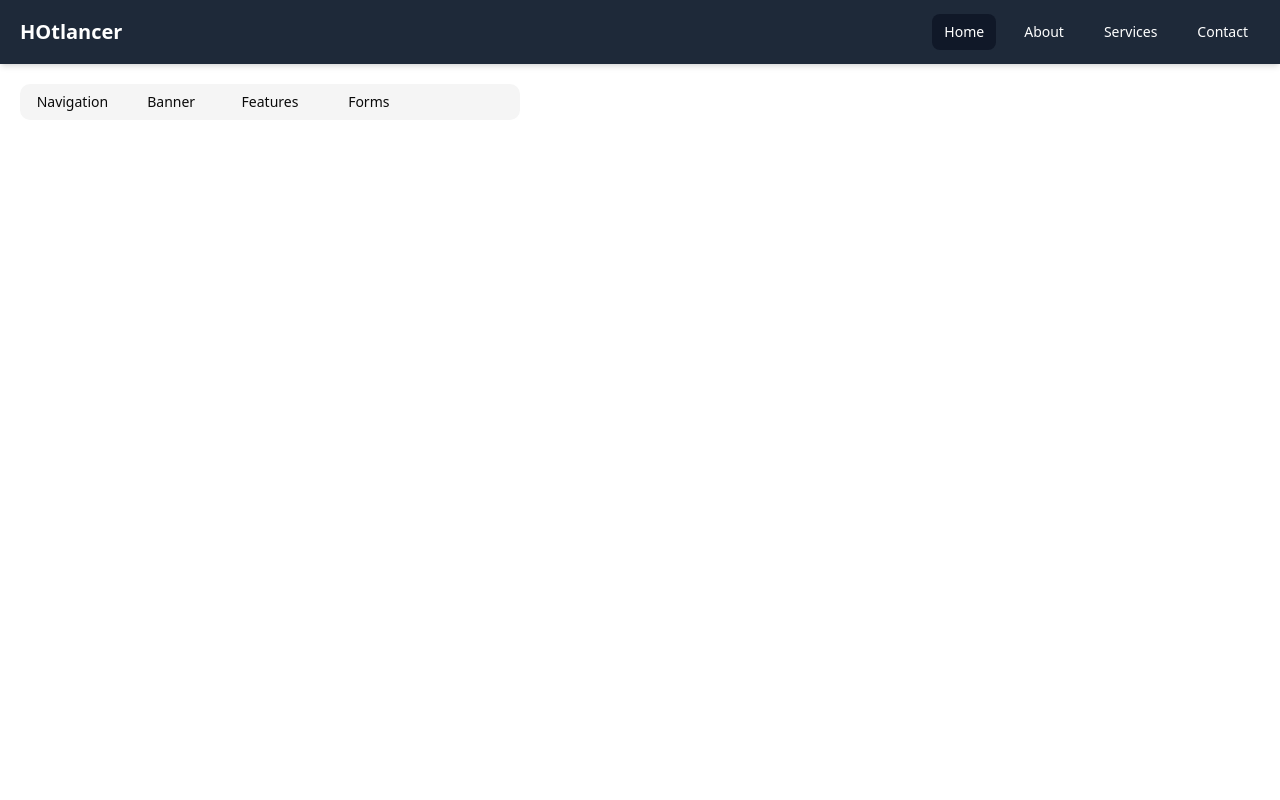
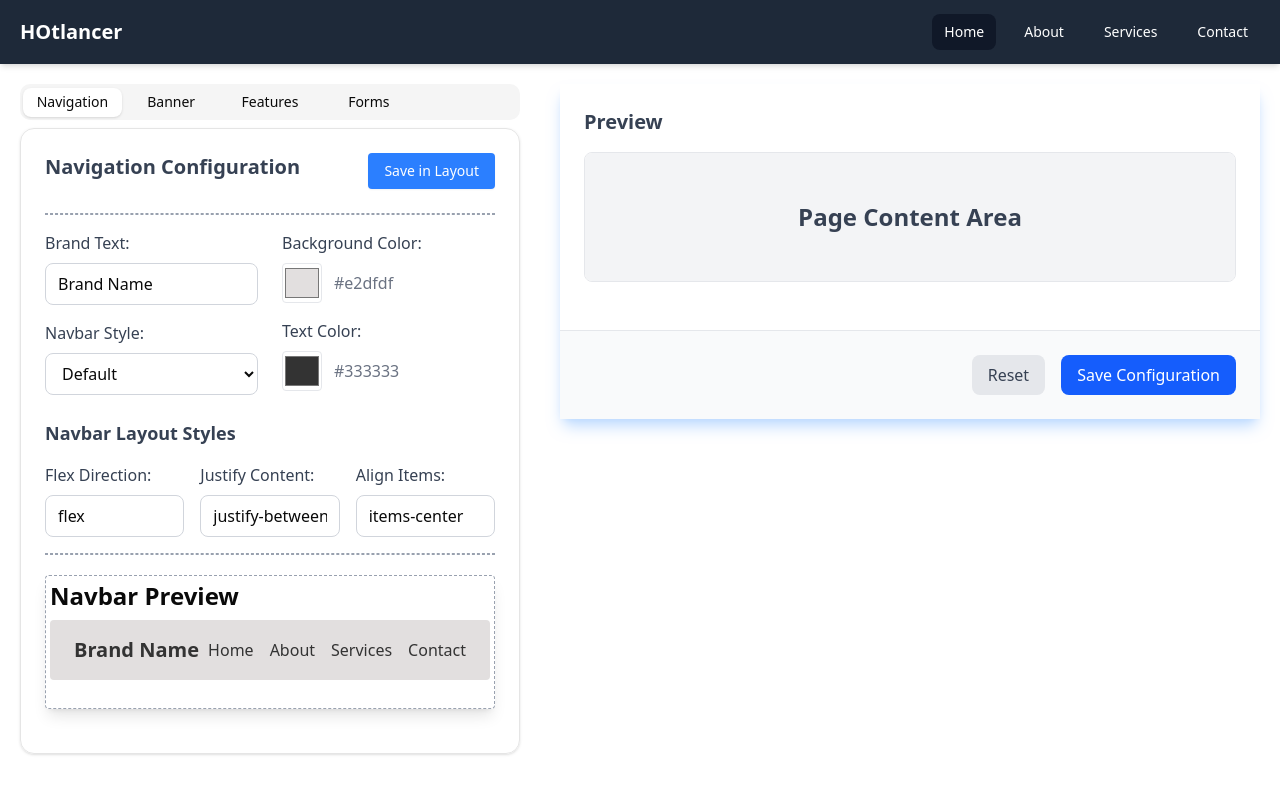
Before and after one commit to hasanali112/hotlancer-dashboard, a Next.js app: page / in a window 1280 px wide. Shown: the top 800 px of the page. Built offline with nearby package versions, Linux system fonts and the light colour scheme.

Commit message:
add navabr

```diff
--- a/src/app/page.tsx
+++ b/src/app/page.tsx
@@ -1,3 +1,5 @@
+import PageNav from "@/component/Layout/PageNav";
+import Preview from "@/component/Layout/preview/Preview";
 import { Button } from "@/components/ui/button";
 import {
   Card,
@@ -30,10 +32,10 @@ const tabList = [
 
 const Home = () => {
   return (
-    <div className="w-full  max-w-[1540px] mx-auto  px-[20px] h-screen mt-5">
-      <div className="flex gap-10 items-center">
+    <div className="w-full  max-w-[1540px] mx-auto  px-[20px] min-h-screen mt-5">
+      <div className="flex gap-10">
         <div>
-          <Tabs defaultValue="account" className="w-[500px] ">
+          <Tabs defaultValue="navigation" className="w-[500px] ">
             <TabsList className="grid w-full grid-cols-5 cursor-pointer">
               {tabList.map((tab) => (
                 <TabsTrigger
@@ -48,17 +50,12 @@ const Home = () => {
 
             {/* navigation */}
             <TabsContent value="navigation">
-              <Card>
-                <CardHeader>
-                  <CardTitle>Account</CardTitle>
-                  <CardDescription></CardDescription>
-                </CardHeader>
+              <Card className="bg-transparent">
                 <CardContent className="space-y-2">
-                  <div></div>
+                  <div>
+                    <PageNav />
+                  </div>
                 </CardContent>
-                <CardFooter>
-                  <Button>Save changes</Button>
-                </CardFooter>
               </Card>
             </TabsContent>
 
@@ -95,7 +92,9 @@ const Home = () => {
             </TabsContent>
           </Tabs>
         </div>
-        <div></div>
+        <div className="w-full">
+          <Preview />
+        </div>
       </div>
     </div>
   );
--- a/src/component/Layout/PageNav.tsx
+++ b/src/component/Layout/PageNav.tsx
@@ -1,36 +1,79 @@
-/* eslint-disable @typescript-eslint/no-explicit-any */
 "use client";
-import React, { useEffect } from "react";
 
-const PageNav = ({
-  bgColor = "#ffffff",
-  textColor = "#333333",
-  style = "default",
-  brandText,
-  navConfig,
-  setNavConfig,
-}: {
-  bgColor?: string;
-  textColor?: string;
-  style?: string;
-  brandText?: string;
-  navConfig: {
-    brand: string;
-    items: { label: string; url: string }[];
+import { Button } from "@/components/ui/button";
+import React, { useState } from "react";
+import { useDispatch } from "react-redux";
+
+const PageNav = () => {
+  const dispatch = useDispatch();
+
+  // Local state for input fields
+  const [flexDirection, setFlexDirection] = useState("flex");
+  const [justifyContent, setJustifyContent] = useState("justify-between");
+  const [alignItems, setAlignItems] = useState("items-center");
+
+  // Navbar configuration
+  const [navConfig, setNavConfig] = useState({
+    brand: "Brand Name",
+    items: [
+      { label: "Home", url: "/" },
+      { label: "About", url: "/about" },
+      { label: "Services", url: "/services" },
+      { label: "Contact", url: "/contact" },
+    ],
+  });
+
+  // Navbar styling
+  const [brandText, setBrandText] = useState(navConfig.brand);
+  const [navbarStyle, setNavbarStyle] = useState({ value: "default" });
+  const [navbarColor, setNavbarColor] = useState("#e2dfdf");
+  const [navbarTextColor, setNavbarTextColor] = useState("#333333");
+
+  // Update brand in nav config when brandText changes
+  const updateBrand = (newBrand: string) => {
+    setBrandText(newBrand);
+    setNavConfig((prevConfig) => ({
+      ...prevConfig,
+      brand: newBrand,
+    }));
   };
-  setNavConfig: (config: any) => void;
-}) => {
-  useEffect(() => {
-    if (setNavConfig) {
-      setNavConfig((prevConfig: any) => ({
+
+  // Add new navigation item
+  const addNavItem = (label: string, url: string) => {
+    setNavConfig((prevConfig) => ({
       ...prevConfig,
+      items: [...prevConfig.items, { label, url }],
+    }));
+  };
+
+  // Handle style change
+  const handleStyleChange = (value: string) => {
+    setNavbarStyle({ value });
+  };
+
+  // Handle saving navbar configuration to Redux store
+  const handleSaveNav = () => {
+    const navbarStyles = {
+      flexDirection,
+      justifyContent,
+      alignItems,
+    };
+    const config = {
       brand: brandText,
-      }));
-    }
-  }, [brandText, setNavConfig]);
+      items: navConfig.items,
+      styles: navbarStyles,
+      colors: {
+        backgroundColor: navbarColor,
+        textColor: navbarTextColor,
+      },
+    };
+    // dispatch(setNavbarConfig(config)); // Save to Redux store
+    console.log("Navbar configuration saved to Redux store:", config);
+  };
 
+  // Get padding based on selected style
   const getPadding = () => {
-    switch (style) {
+    switch (navbarStyle.value) {
       case "minimal":
         return "py-2";
       case "extended":
@@ -41,26 +84,151 @@ const PageNav = ({
   };
 
   return (
-    <nav
-      className={`w-full px-6 flex items-center justify-between ${getPadding()}`}
-      style={{ backgroundColor: bgColor, color: textColor }}
+    <div className="w-full">
+      {/* Configuration Panel */}
+      <div className="">
+        <div className="flex justify-between ">
+          <h2 className="text-xl font-semibold mb-4 text-gray-700">
+            Navigation Configuration
+          </h2>
+
+          <div>
+            <Button
+              onClick={handleSaveNav}
+              className="px-4 py-2 bg-blue-500 text-white rounded hover:bg-blue-600 cursor-pointer"
             >
-      <div className="flex items-center">
-        <div className="font-bold text-xl">{navConfig.brand}</div>
+              Save in Layout
+            </Button>
+          </div>
+        </div>
+        <hr className="my-4 border border-gray-400 border-dashed" />
+
+        {/* Navbar Color and Style Selection */}
+        <div className="grid grid-cols-1 md:grid-cols-2 gap-6">
+          {/* Navbar Brand and Style */}
+          <div className="space-y-4">
+            <div className="flex flex-col space-y-2">
+              <label className="font-medium text-gray-700">Brand Text:</label>
+              <input
+                type="text"
+                className="px-3 py-2 border border-gray-300 rounded-md"
+                value={brandText}
+                onChange={(e) => updateBrand(e.target.value)}
+              />
             </div>
 
+            <div className="flex flex-col space-y-2">
+              <label className="font-medium text-gray-700">Navbar Style:</label>
+              <select
+                className="px-3 py-2 border border-gray-300 rounded-md"
+                value={navbarStyle.value}
+                onChange={(e) => handleStyleChange(e.target.value)}
+              >
+                <option value="default">Default</option>
+                <option value="minimal">Minimal</option>
+                <option value="extended">Extended</option>
+              </select>
+            </div>
+          </div>
+
+          {/* Navbar Colors */}
+          <div className="space-y-4">
+            <div className="flex flex-col space-y-2">
+              <label className="font-medium text-gray-700">
+                Background Color:
+              </label>
+              <div className="flex items-center">
+                <input
+                  type="color"
+                  className="w-10 h-10 rounded cursor-pointer border border-gray-200"
+                  value={navbarColor}
+                  onChange={(e) => setNavbarColor(e.target.value)}
+                />
+                <span className="ml-3 text-gray-500">{navbarColor}</span>
+              </div>
+            </div>
+
+            <div className="flex flex-col space-y-2">
+              <label className="font-medium text-gray-700">Text Color:</label>
+              <div className="flex items-center">
+                <input
+                  type="color"
+                  className="w-10 h-10 rounded cursor-pointer border border-gray-200"
+                  value={navbarTextColor}
+                  onChange={(e) => setNavbarTextColor(e.target.value)}
+                />
+                <span className="ml-3 text-gray-500">{navbarTextColor}</span>
+              </div>
+            </div>
+          </div>
+        </div>
+
+        {/* Navbar Layout Styles */}
+        <div className="mt-6 space-y-4">
+          <h3 className="text-lg font-semibold text-gray-700">
+            Navbar Layout Styles
+          </h3>
+          <div className="grid grid-cols-1 md:grid-cols-3 gap-4">
+            <div className="flex flex-col space-y-2">
+              <label className="font-medium text-gray-700">
+                Flex Direction:
+              </label>
+              <input
+                type="text"
+                className="px-3 py-2 border border-gray-300 rounded-md"
+                value={flexDirection}
+                onChange={(e) => setFlexDirection(e.target.value)}
+              />
+            </div>
+            <div className="flex flex-col space-y-2">
+              <label className="font-medium text-gray-700">
+                Justify Content:
+              </label>
+              <input
+                type="text"
+                className="px-3 py-2 border border-gray-300 rounded-md"
+                value={justifyContent}
+                onChange={(e) => setJustifyContent(e.target.value)}
+              />
+            </div>
+            <div className="flex flex-col space-y-2">
+              <label className="font-medium text-gray-700">Align Items:</label>
+              <input
+                type="text"
+                className="px-3 py-2 border border-gray-300 rounded-md"
+                value={alignItems}
+                onChange={(e) => setAlignItems(e.target.value)}
+              />
+            </div>
+          </div>
+        </div>
+      </div>
+
+      <hr className="my-4 border border-gray-400 border-dashed" />
+
+      {/* Actual Navbar Preview */}
+      <div className="my-5 bg-white rounded shadow-lg border border-gray-400 border-dashed p-1">
+        <h1 className="mb-2 text-2xl font-semibold">Navbar Preview</h1>
+        <nav
+          className={`w-full px-6 ${flexDirection} ${justifyContent} ${alignItems} ${getPadding()} mb-6 rounded`}
+          style={{ backgroundColor: navbarColor, color: navbarTextColor }}
+        >
+          <div className="font-bold text-xl">{navConfig.brand}</div>
           <div className="flex items-center space-x-4">
             {navConfig.items.map((item, index) => (
               <a
                 key={index}
                 href={item.url}
                 className="hover:text-blue-500 transition-colors duration-200"
+                style={{ color: navbarTextColor }}
               >
                 {item.label}
               </a>
             ))}
           </div>
         </nav>
+      </div>
+    </div>
   );
 };
 
--- /dev/null
+++ b/src/component/Layout/preview/Preview.tsx
@@ -0,0 +1,30 @@
+import React from "react";
+
+const Preview = () => {
+  return (
+    <div className="shadow-lg shadow-blue-200 rounded-lg w-full">
+      <div className="bg-white p-6 mb-6">
+        <h2 className="text-xl font-semibold mb-4 text-gray-700">Preview</h2>
+        <div className="border border-gray-200 rounded-md overflow-hidden">
+          <div className="p-8 flex justify-center items-center min-h-32 bg-gray-100 rounded">
+            <h1 className="text-2xl font-semibold text-gray-700">
+              Page Content Area
+            </h1>
+          </div>
+        </div>
+      </div>
+
+      {/* Action Buttons */}
+      <div className="flex justify-end space-x-4 p-6 bg-gray-50 border-t border-gray-200">
+        <button className="px-4 py-2 bg-gray-200 text-gray-700 hover:bg-gray-300 rounded-md transition duration-200">
+          Reset
+        </button>
+        <button className="px-4 py-2 bg-blue-600 text-white hover:bg-blue-700 rounded-md transition duration-200 focus:ring-2 focus:ring-blue-500 focus:ring-opacity-50">
+          Save Configuration
+        </button>
+      </div>
+    </div>
+  );
+};
+
+export default Preview;
```
Lines whose indentation alone changed are shown as unchanged.
